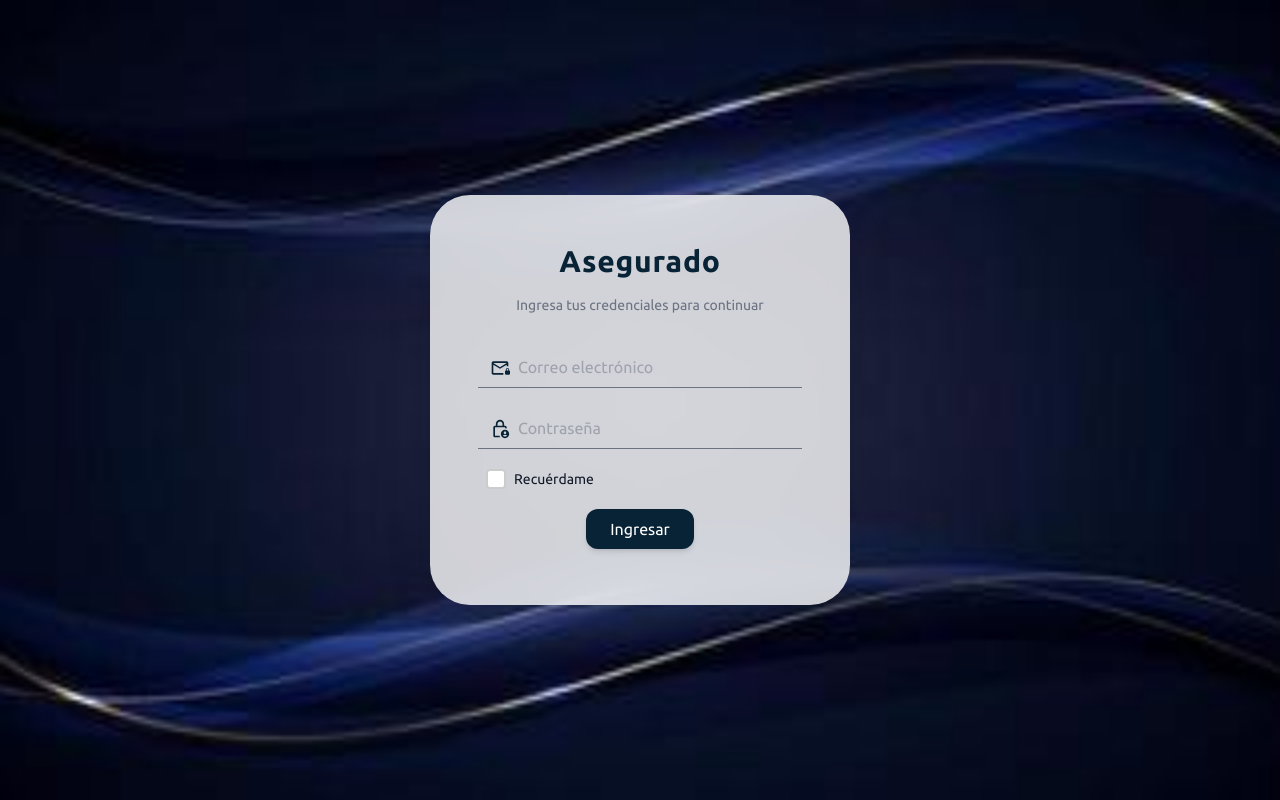
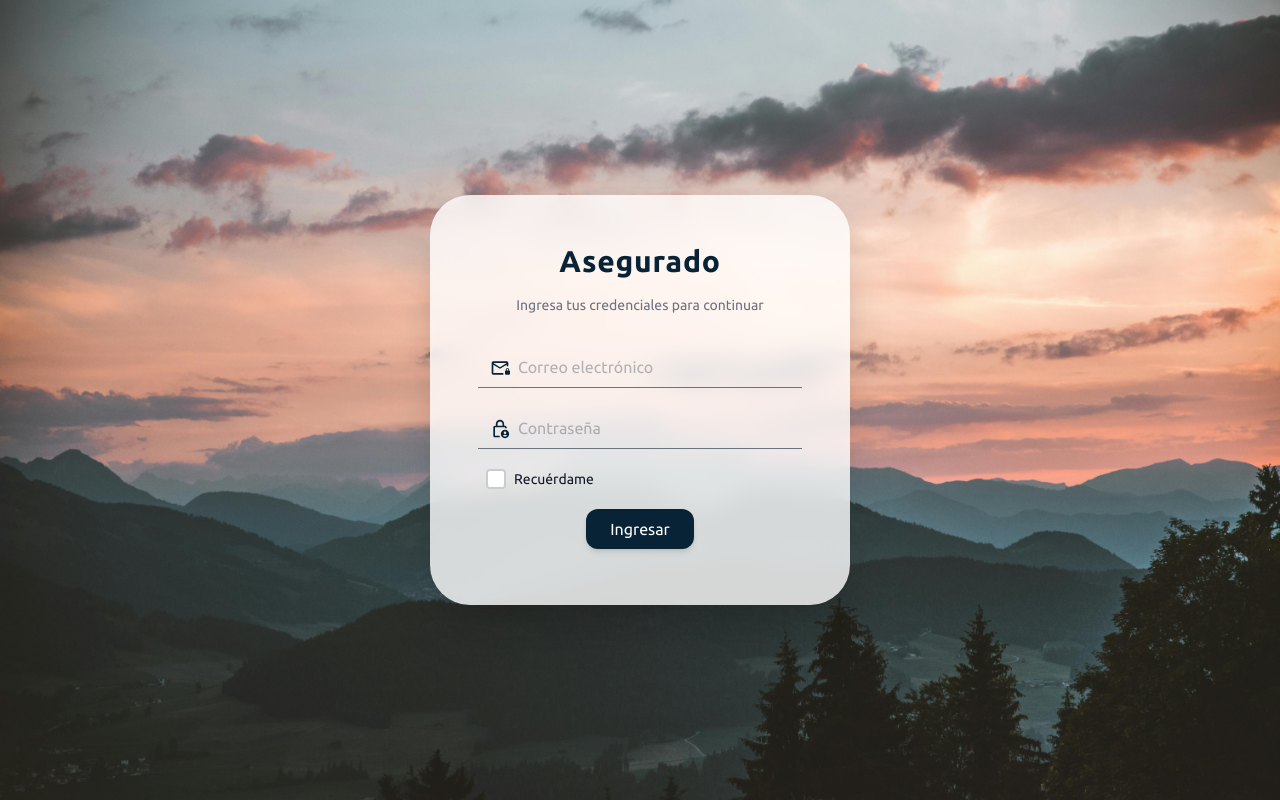
Before and after one commit to JerryRivera609/Aseguradora, a React (Vite) app: page / in a window 1280 px wide. Built offline with nearby package versions, Linux system fonts and the light colour scheme.

Commit message:
modify login bg

```diff
--- a/src/layout/Layout.jsx
+++ b/src/layout/Layout.jsx
@@ -13,7 +13,7 @@ export default function Layout() {
       const isDark = document.documentElement.classList.contains("dark")
       const fondo = isDark
         ? "bg-[url('/pruebanoche.jpg')] bg-cover bg-center bg-no-repeat"
-        : "bg-[url('/fondo2.png')] bg-cover bg-center bg-no-repeat"
+        : "bg-[url('/pexels-stywo-1261728.jpg')] bg-cover bg-center bg-no-repeat"
       setImagenFondo(fondo)
     }
     checkDarkMode()
--- a/src/pages/Login/AuthContext.jsx
+++ b/src/pages/Login/AuthContext.jsx
@@ -97,7 +97,7 @@ export const AuthProvider = ({ children }) => {
             <>
                 <div className="fixed w-full h-full flex justify-center items-center">
                     {/* capa de fondo con blur */}
-                    <div className="absolute inset-0 bg-[url(/fondo2.jpg)] bg-cover blur-sm"></div>
+                    <div className="absolute inset-0 bg-[url(/pexels-stywo-1261728.jpg)] bg-cover blur-sm"></div>
 
                     {/* contenido sin blur */}
                     <div className="relative w-40 text-primary">
--- a/src/pages/Login/Login.jsx
+++ b/src/pages/Login/Login.jsx
@@ -37,7 +37,7 @@ function Login() {
     return (
         <>
             <div className="h-screen">
-                <div className="h-full inset-0 flex justify-center items-center bg-[url('/fondo2.jpg')] bg-cover bg-no-repeat bg-center text-foreground flex-col">
+                <div className="h-full inset-0 flex justify-center items-center bg-[url('/pexels-stywo-1261728.jpg')] bg-cover bg-no-repeat bg-center text-foreground flex-col">
                     <div className="flex flex-col bg-container/80 backdrop-blur-md rounded-[40px] py-12 px-10 shadow-2xl w-[380px] md:w-[420px]">
 
                         <div className="flex flex-col items-center gap-4 mb-6">
```
Also changed, not shown: public/pexels-stywo-1261728.jpg (added).
